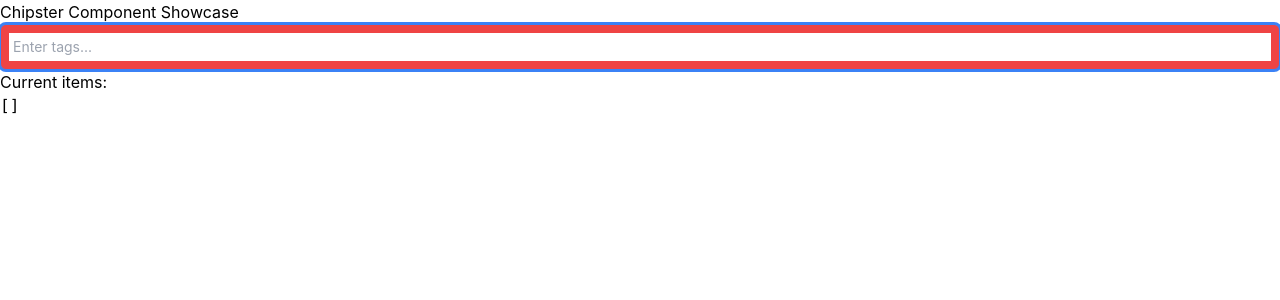
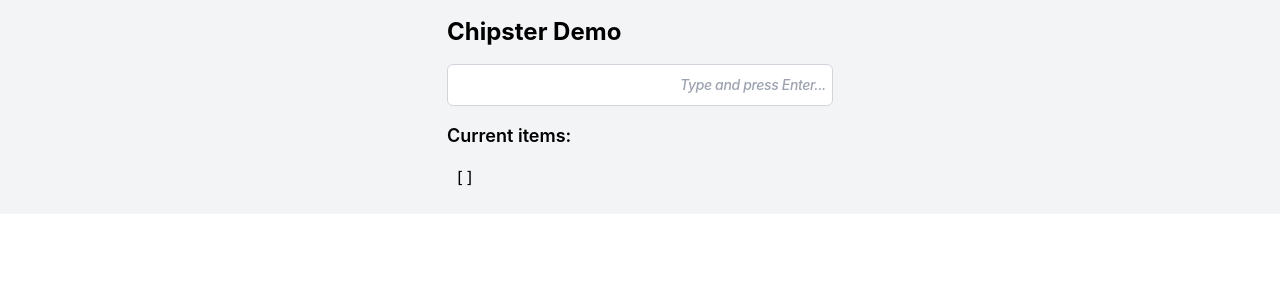
Before and after one commit to MicoBlanc/Chipster, a React (Create React App) app: page / in a window 1280 px wide. Shown: the top 300 px of the page. Built offline with nearby package versions, Linux system fonts and the light colour scheme.

Commit message:
cleaning up initial design

```diff
--- a/package.json
+++ b/package.json
@@ -15,8 +15,7 @@
     "react": "^18.3.1",
     "react-dom": "^18.3.1",
     "react-scripts": "5.0.1",
-    "typescript": "^4.9.5",
-    "web-vitals": "^2.1.4"
+    "typescript": "^4.9.5"
   },
   "scripts": {
     "start": "react-scripts start",
--- a/src/App.tsx
+++ b/src/App.tsx
@@ -1,21 +1,39 @@
 import React, { useState } from 'react';
-import Chipster from './Chipster';
+import { Chipster, Item } from './Chipster';
 
 function App() {
   const [items, setItems] = useState<string[]>([]);
 
+  const handleAdd = (newItem: string) => {
+    setItems([...items, newItem]);
+  };
+
+  const handleRemove = (index: number) => {
+    setItems(items.filter((_, i) => i !== index));
+  };
+
   return (
-    <div className="App">
-      <header className="App-header">
-        <h1>Chipster Component Showcase</h1>
-      </header>
-      <main>
-        <Chipster items={items} setItems={setItems} placeholder="Enter tags..." />
-        <div className="">
-          <h3>Current items:</h3>
-          <pre>{JSON.stringify(items, null, 2)}</pre>
-        </div>
-      </main>
+    <div className="bg-gray-100 flex items-center justify-center w-full">
+
+    <div className="p-4 max-w-xl">
+      <h1 className="text-2xl font-bold mb-4">Chipster Demo</h1>
+      <Chipster
+        onAdd={handleAdd}
+        placeholder={<span className="italic text-sm font-medium text-gray-400 tracking-tight">Type and press Enter...</span>}
+      >
+        {items.map((item, index) => (
+          <Item className='' key={index} onRemove={() => handleRemove(index)}>
+            {item}
+          </Item>
+        ))}
+      </Chipster>
+      <div className="mt-4">
+        <h2 className="text-lg font-semibold">Current items:</h2>
+        <pre className="bg-gray-100 p-2 rounded mt-2">
+          {JSON.stringify(items, null, 2)}
+        </pre>
+      </div>
+    </div>
     </div>
   );
 }
--- a/src/Chipster.tsx
+++ b/src/Chipster.tsx
@@ -1,98 +1,90 @@
-import React, { useState, useRef, useEffect } from 'react';
+import React, { useState, useRef, ReactNode } from 'react';
 import classNames from 'classnames';
 
 interface ChipsterProps {
-  items: string[];
-  setItems: (items: string[]) => void;
-  placeholder?: string;
+  children?: ReactNode;
+  onAdd?: (value: string) => void;
+  placeholder?: string | ReactNode;
   className?: string;
-  chipClassName?: string;
   inputClassName?: string;
-  removeButtonClassName?: string;
 }
 
-const Chipster: React.FC<ChipsterProps> = ({
-  items,
-  setItems,
-  placeholder = 'Enter values...',
+export const Chipster: React.FC<ChipsterProps> = ({
+  children,
+  onAdd,
+  placeholder = 'Type and press Enter',
   className,
-  chipClassName,
   inputClassName,
-  removeButtonClassName,
 }) => {
   const [currentInput, setCurrentInput] = useState<string>('');
   const inputRef = useRef<HTMLInputElement>(null);
-  const containerRef = useRef<HTMLDivElement>(null);
 
   const handleKeyDown = (e: React.KeyboardEvent<HTMLInputElement>) => {
-    if (e.key === 'Enter' && currentInput.trim()) {
+    if (e.key === 'Enter' && currentInput.trim() && onAdd) {
       e.preventDefault();
-      setItems([...items, currentInput.trim()]);
+      onAdd(currentInput.trim());
       setCurrentInput('');
-    } else if (e.key === 'Backspace' && currentInput === '' && items.length > 0) {
-      setItems(items.slice(0, -1));
-    }
-  };
-
-  const removeItem = (indexToRemove: number) => {
-    setItems(items.filter((_, index) => index !== indexToRemove));
-  };
-
-  useEffect(() => {
-    if (inputRef.current) {
-      inputRef.current.focus();
-    }
-  }, [items]);
-
-  const handleContainerClick = () => {
-    if (inputRef.current) {
-      inputRef.current.focus();
     }
   };
 
   return (
     <div
-      ref={containerRef}
       className={classNames(
-        'flex flex-wrap bg-red-500 items-center p-2 border border-gray-300 rounded-md focus-within:ring-2 focus-within:ring-blue-500 focus-within:border-blue-500',
+        'flex flex-wrap items-center p-1.5 border bg-white border-gray-300 rounded-md focus-within:ring-2 focus-within:ring-blue-500 focus-within:border-blue-500',
         className
       )}
-      onClick={handleContainerClick}
+      onClick={() => inputRef.current?.focus()}
     >
-      {items.map((item, index) => (
-        <span
-          key={index}
-          className={classNames(
-            'inline-flex items-center bg-blue-100 text-blue-800 rounded-full px-2 py-1 text-sm m-1',
-            chipClassName
-          )}
-        >
-          {item}
-          <button
-            onClick={() => removeItem(index)}
-            className={classNames(
-              'ml-1 text-blue-600 hover:text-blue-800 focus:outline-none',
-              removeButtonClassName
-            )}
-          >
-            &times;
-          </button>
-        </span>
-      ))}
+      {children}
       <input
         ref={inputRef}
         type="text"
         value={currentInput}
         onChange={(e) => setCurrentInput(e.target.value)}
         onKeyDown={handleKeyDown}
-        placeholder={items.length === 0 ? placeholder : ''}
+        placeholder={typeof placeholder === 'string' ? placeholder : ''}
         className={classNames(
           'flex-grow outline-none text-sm p-1 min-w-[50px]',
           inputClassName
         )}
       />
+      {typeof placeholder !== 'string' && currentInput === '' && (
+        <div className="italic text-sm font-medium text-gray-400 tracking-tight">{placeholder}</div>
+      )}
     </div>
   );
 };
 
-export default Chipster;
+interface ItemProps {
+  children: ReactNode;
+  onRemove?: () => void;
+  className?: string;
+  removeButtonClassName?: string;
+}
+
+export const Item: React.FC<ItemProps> = ({
+  children,
+  onRemove,
+  className,
+  removeButtonClassName,
+}) => (
+  <span
+    className={classNames(
+      'inline-flex items-center bg-gray-100 text-gray-800 font-semibold rounded-md border border-gray-300 px-2 py-1 text-sm m-1',
+      className
+    )}
+  >
+    {children}
+    {onRemove && (
+      <button
+        onClick={onRemove}
+        className={classNames(
+          'ml-1 text-gray-800 hover:text-gray-900 focus:outline-none',
+          removeButtonClassName
+        )}
+      >
+        &times;
+      </button>
+    )}
+  </span>
+);
--- a/src/index.tsx
+++ b/src/index.tsx
@@ -2,12 +2,9 @@ import React from 'react';
 import ReactDOM from 'react-dom/client';
 import './index.css';
 import App from './App';
-import reportWebVitals from './reportWebVitals';
 
 ReactDOM.createRoot(document.getElementById('root') as HTMLElement).render(
   <React.StrictMode>
     <App />
   </React.StrictMode>,
 );
-
-reportWebVitals();
--- a/src/react-app-env.d.ts
+++ /dev/null
@@ -1 +0,0 @@
-/// <reference types="react-scripts" />
--- a/src/reportWebVitals.ts
+++ /dev/null
@@ -1,15 +0,0 @@
-import { ReportHandler } from 'web-vitals';
-
-const reportWebVitals = (onPerfEntry?: ReportHandler) => {
-  if (onPerfEntry && onPerfEntry instanceof Function) {
-    import('web-vitals').then(({ getCLS, getFID, getFCP, getLCP, getTTFB }) => {
-      getCLS(onPerfEntry);
-      getFID(onPerfEntry);
-      getFCP(onPerfEntry);
-      getLCP(onPerfEntry);
-      getTTFB(onPerfEntry);
-    });
-  }
-};
-
-export default reportWebVitals;
```
Also changed, not shown: 1 other file (tests, documents, lock files or other folders).
